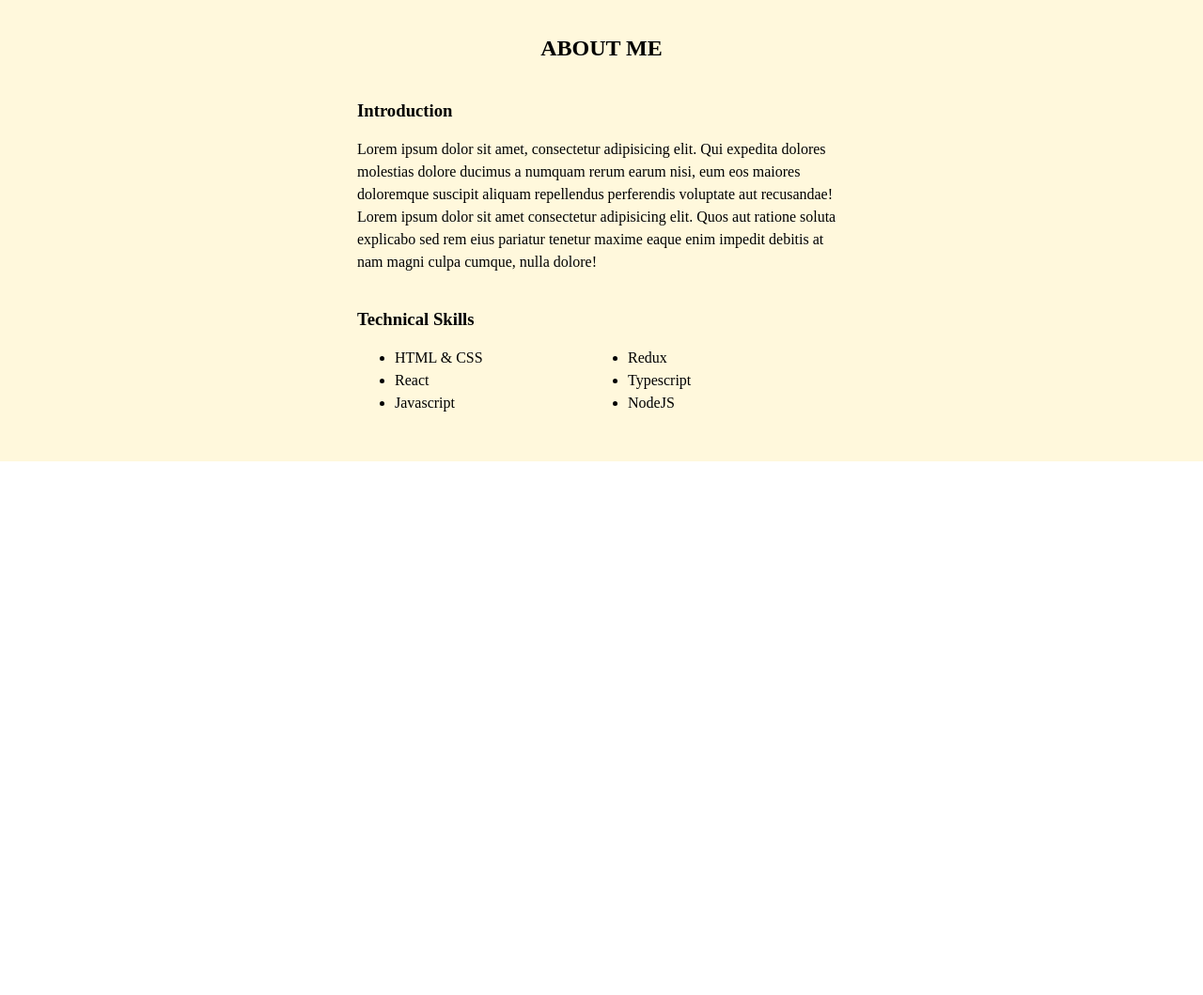
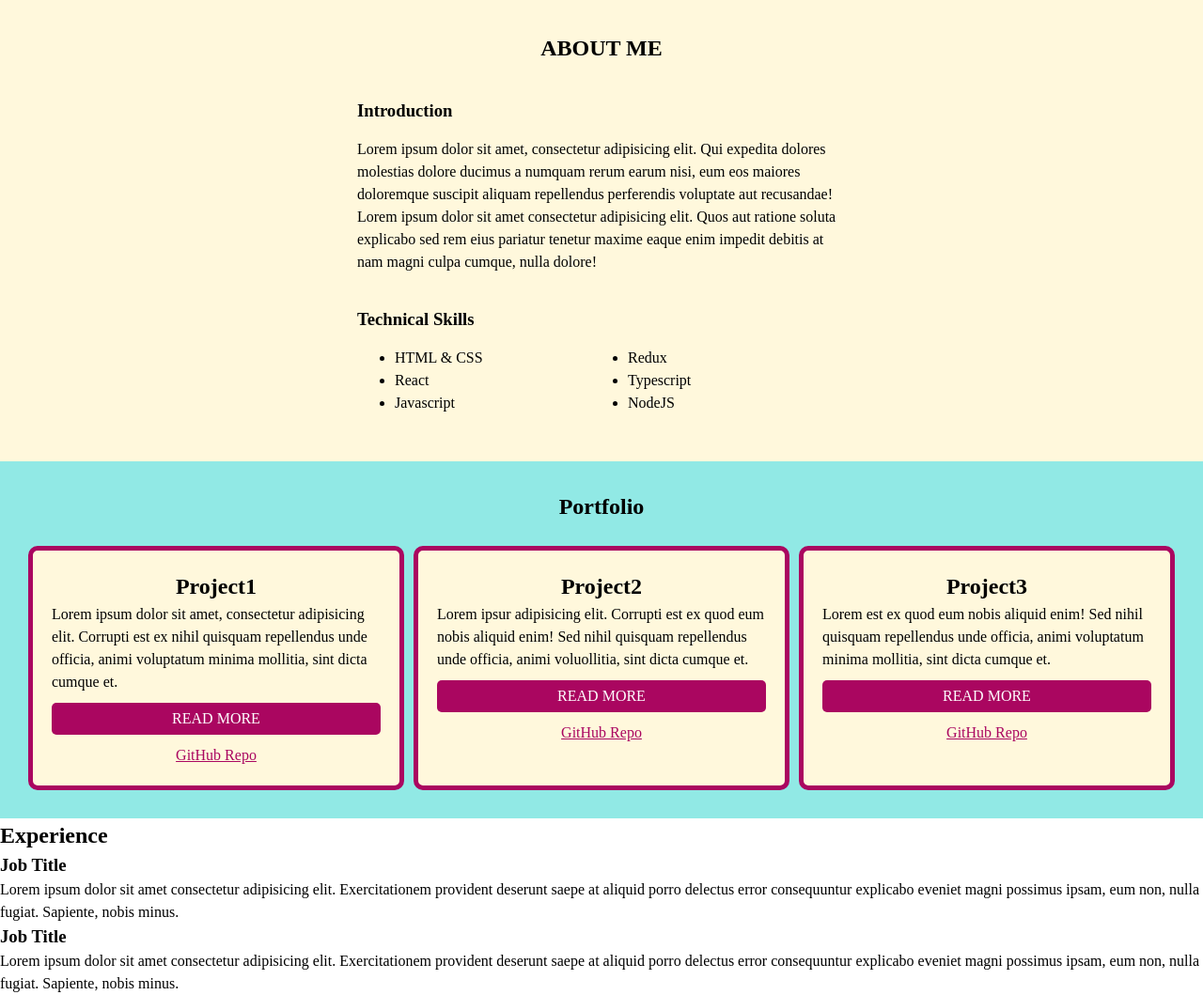
Before and after one commit to catlirex/boolean-uk-html-full-stack-portfolio, a website: page index.html in a window 1280 px wide. Shown: the part 517-1576 px from the top of the page at 94% size. Before the commit the page ends 1008 px from the top, so only its background shows below. Drawn offline with Linux system fonts and the light colour scheme.

Commit message:
Portfolio added

```diff
--- a/index.html
+++ b/index.html
@@ -56,7 +56,54 @@
         </ul>
       </div>
     </section>
-    <section id="portfolio"></section>
-    <section id="experience"></section>
+    <section id="portfolio">
+      <div class="portfo">
+        <h2 class="porfo-title">Portfolio</h2>
+        <article class="project1">
+          <h2>Project1</h2>
+          <p>
+            Lorem ipsum dolor sit amet, consectetur adipisicing elit. Corrupti
+            est ex nihil quisquam repellendus unde officia, animi voluptatum
+            minima mollitia, sint dicta cumque et.
+          </p>
+          <a href="."class="read-more">READ MORE</a>
+          <a href="."class="github"">GitHub Repo</a>
+        </article>
+        <article class="project2">
+          <h2>Project2</h2>
+          <p>
+            Lorem ipsur adipisicing elit. Corrupti est ex quod eum nobis aliquid
+            enim! Sed nihil quisquam repellendus unde officia, animi
+            voluollitia, sint dicta cumque et.
+          </p>
+          <a href="."class="read-more">READ MORE</a>
+          <a href="."class="github"">GitHub Repo</a>
+        </article>
+        <article class="project3">
+          <h2>Project3</h2>
+          <p>
+            Lorem est ex quod eum nobis aliquid enim! Sed nihil quisquam
+            repellendus unde officia, animi voluptatum minima mollitia, sint
+            dicta cumque et.
+          </p>
+          <a href="." class="read-more">READ MORE</a>
+          <a href="." class="github">GitHub Repo</a>
+        </article>
+      </div>
+    </section>
+    <section id="experience">
+      <div class="job-history">
+        <h2>Experience</h2>
+        <div class="job">
+          <h3>Job Title</h3>
+          <p>Lorem ipsum dolor sit amet consectetur adipisicing elit. Exercitationem provident deserunt saepe at aliquid porro delectus error consequuntur explicabo eveniet magni possimus ipsam, eum non, nulla fugiat. Sapiente, nobis minus.</p>
+        </div>
+        <div class="job">
+            <h3>Job Title</h3>
+            <p>Lorem ipsum dolor sit amet consectetur adipisicing elit. Exercitationem provident deserunt saepe at aliquid porro delectus error consequuntur explicabo eveniet magni possimus ipsam, eum non, nulla fugiat. Sapiente, nobis minus.</p>
+          </div>
+
+      </div>
+    </section>
   </body>
 </html>
--- a/style.css
+++ b/style.css
@@ -108,3 +108,56 @@ em {
 .aboutme ul {
   columns: 2;
 }
+
+/* portfolio */
+.portfo {
+  display: grid;
+  background-color: rgb(145, 233, 229);
+  padding: 30px;
+  grid-template:
+    "porfo-title porfo-title porfo-title" 50px
+    "project1 project2 project3" auto/
+    1fr 1fr 1fr;
+
+  grid-gap: 10px;
+}
+
+.portfo h2 {
+  grid-area: porfo-title;
+  justify-self: center;
+}
+
+article {
+  background-color: cornsilk;
+  padding: 20px;
+  border: 5px solid rgb(170, 6, 96);
+  border-radius: 10px;
+}
+
+.project1 {
+  grid-area: project1;
+}
+.project2 {
+  grid-area: project2;
+}
+.project3 {
+  grid-area: project3;
+}
+
+article a.read-more {
+  display: block;
+  background-color: rgb(170, 6, 96);
+  text-align: center;
+  padding: 5px;
+  margin-top: 10px;
+  color: white;
+  text-decoration: none;
+  border-radius: 5px;
+}
+
+article a.github {
+  display: block;
+  color: rgb(170, 6, 96);
+  text-align: center;
+  margin-top: 10px;
+}
```
